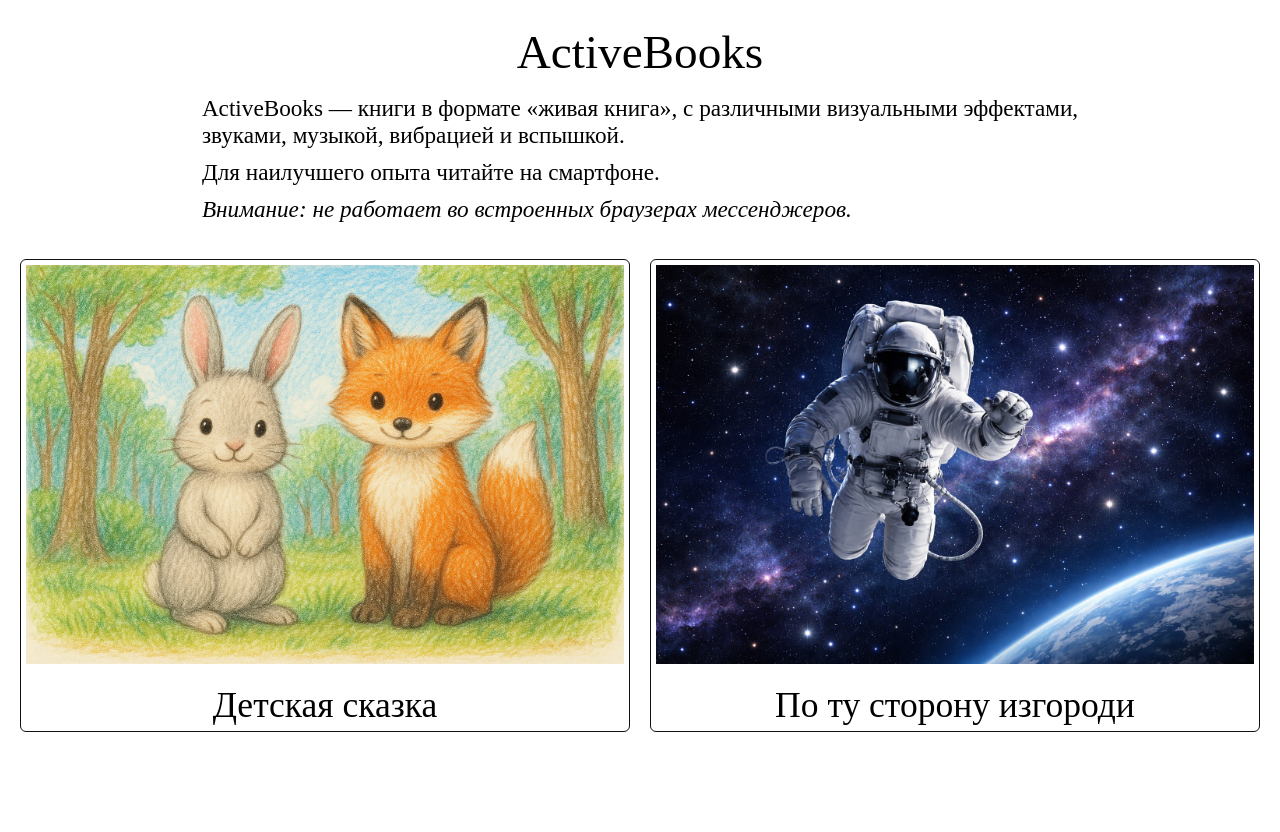
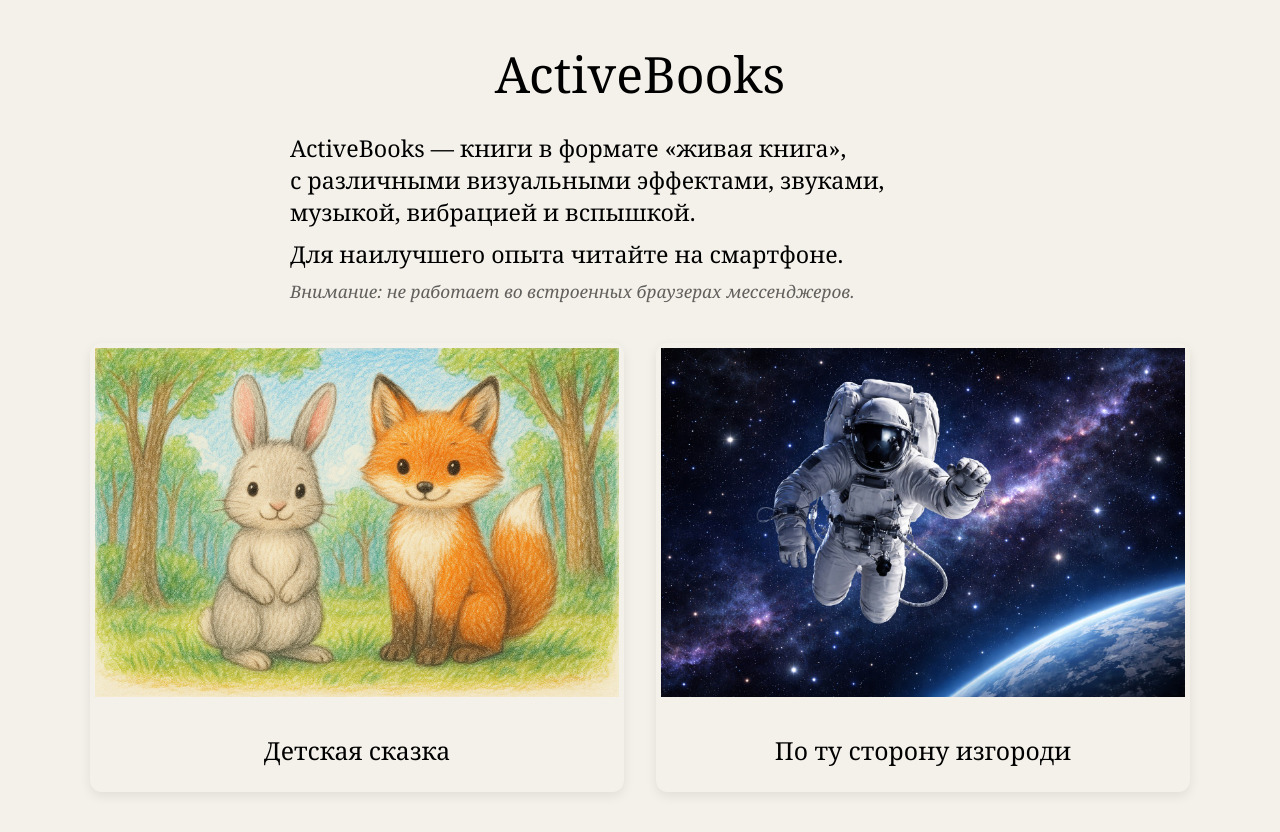
Before and after one commit to KrimsonKing1337/activeBook-main, a React app: page / in a window 1280 px wide. Shown: the top 832 px of the page. Before the commit the page ends 800 px from the top, so only its background shows below. Built offline with nearby package versions, Linux system fonts and the light colour scheme.

Commit message:
changed styles;

```diff
--- a/src/components/App/App.scss
+++ b/src/components/App/App.scss
@@ -3,8 +3,11 @@
   flex-direction: column;
   align-items: center;
   justify-content: center;
-  gap: 16px;
-  margin-top: 25px;
+  max-width: 1100px;
+  margin: 0 auto;
+  padding: 40px 20px 60px;
+  font-family: Georgia, "Times New Roman", serif;
+  font-weight: 500;
 }
 
 .Desc {
@@ -14,12 +17,16 @@
   justify-content: center;
   gap: 10px;
   font-size: clamp(20px, 2.9vmin, 40px);
+  margin-top: 24px;
+  max-width: 700px;
 
   p {
     margin: 0;
 
     &:nth-last-child(1) {
       font-style: italic;
+      font-size: clamp(16px, 2.15vmin, 32px);
+      opacity: 0.6;
     }
   }
 }
--- a/src/components/App/App.tsx
+++ b/src/components/App/App.tsx
@@ -13,17 +13,17 @@ export const App = () => {
 
       <div className={styles.Desc}>
         <p>
-          ActiveBooks &mdash; книги в формате «живая книга», с различными визуальными эффектами,
-          <br />
-          звуками, музыкой, вибрацией и вспышкой.
+          ActiveBooks &mdash; книги в&nbsp;формате «живая книга»,
+          с&nbsp;различными визуальными эффектами,
+          звуками, музыкой, вибрацией и&nbsp;вспышкой.
         </p>
 
         <p>
-          Для наилучшего опыта читайте на смартфоне.
+          Для наилучшего опыта читайте на&nbsp;смартфоне.
         </p>
 
         <p>
-          Внимание: не работает во встроенных браузерах мессенджеров.
+          Внимание: не работает во&nbsp;встроенных браузерах мессенджеров.
         </p>
       </div>
 
--- a/src/components/BooksWrapper/BooksWrapper.scss
+++ b/src/components/BooksWrapper/BooksWrapper.scss
@@ -2,6 +2,6 @@
   display: grid;
   grid-template-columns: repeat(auto-fill, minmax(500px, 1fr));
   justify-content: center;
-  gap: 20px;
-  padding: 20px;
+  gap: 32px;
+  margin-top: 40px;
 }
--- a/src/components/BooksWrapper/components/Book/Book.scss
+++ b/src/components/BooksWrapper/components/Book/Book.scss
@@ -4,17 +4,19 @@
   align-items: center;
   justify-content: center;
   gap: 20px;
-  border: 1px solid #111;
-  border-radius: 6px;
+  border-radius: 12px;
   padding: 5px;
-  transition: opacity 0.3s ease-in-out;
+  transition: 0.3s ease-in-out;
+  box-shadow: 0 4px 12px rgba(0, 0, 0, 0.08);
   cursor: pointer;
 
   &:hover {
-    opacity: 0.7;
+    transform: translateY(-4px);
+    box-shadow: 0 12px 28px rgba(0,0,0,0.15);
   }
 }
 
 .Name {
-  font-size: clamp(32px, 4.44vmin, 64px);
+  font-size: clamp(24px, 3.1vmin, 48px);
+  padding: 16px 20px 20px;
 }
--- a/src/components/Title/Title.scss
+++ b/src/components/Title/Title.scss
@@ -1,3 +1,3 @@
 .Title {
-  font-size: clamp(40px, 5.9vmin, 80px);
+  font-size: clamp(48px, 6.25vmin, 96px);
 }
--- a/src/styles/styles.scss
+++ b/src/styles/styles.scss
@@ -6,6 +6,10 @@ body,
   padding: 0;
 }
 
+body {
+  background: #f4f1ea;
+}
+
 img {
   max-width: 100%;
 }
```
